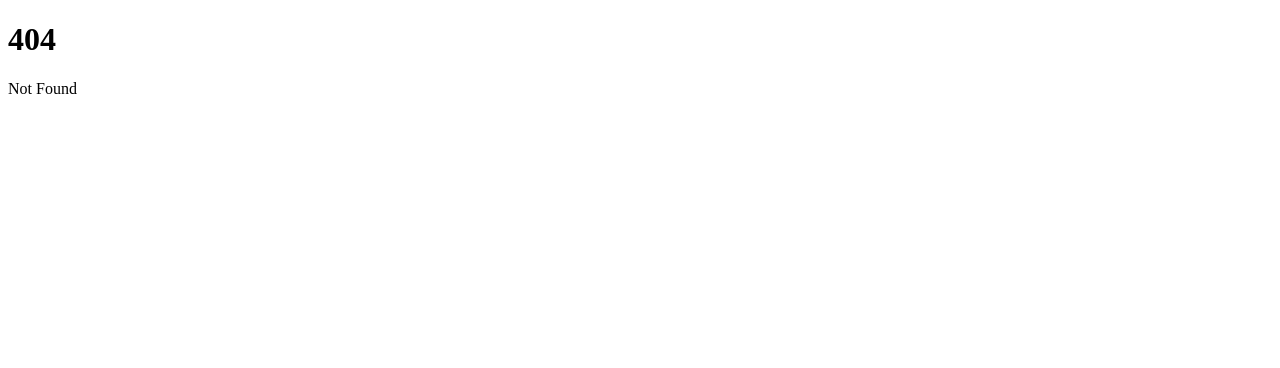
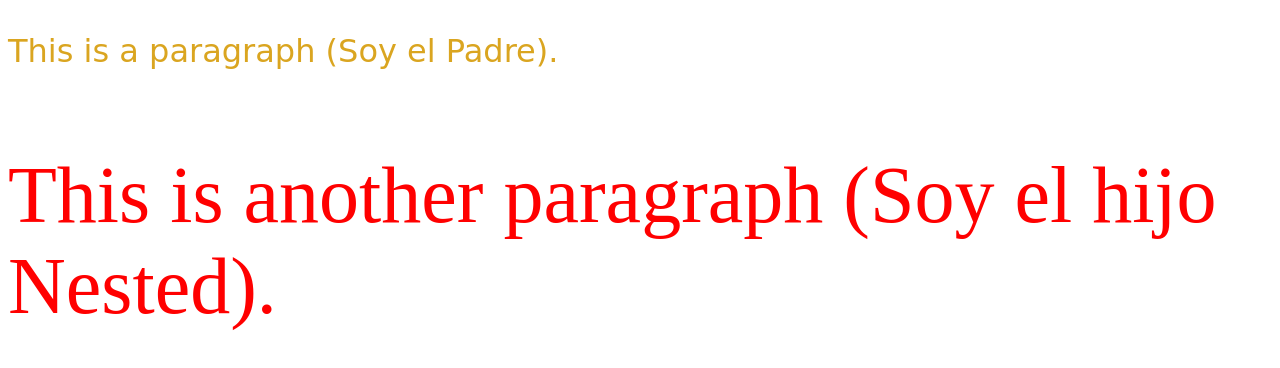
Before and after one commit to envyx10/Aprendiendo-Svelte, a SvelteKit app in the folder Aprendiend-svelte/: page /02-estilos-componentes in a window 1280 px wide. Before the commit this address had no page. Shown: the top 368 px of the page. Built offline with nearby package versions, Linux system fonts and the light colour scheme.

Commit message:
feat: agregar componente de estilos y estructura para la práctica de componentes anidados

```diff
--- a/Aprendiend-svelte/src/routes/+page.svelte
+++ b/Aprendiend-svelte/src/routes/+page.svelte
@@ -8,7 +8,7 @@
             <a href="/01-hola-mundo">Práctica 1: Hola Mundo y Atributos</a>
         </li>
 		<li>
-            <a href="/01-contador-basico">Práctica Extra: Contador (State)</a>
+            <a href="/02-estilos-componentes">Práctica 2: Estilos y Componentes (Nested)</a>
         </li>
         <li>
              <a href="/02-estado-derivado">Práctica Extra: Estado Derivado</a>
--- /dev/null
+++ b/Aprendiend-svelte/src/routes/02-estilos-componentes/+page.svelte
@@ -0,0 +1,21 @@
+
+<!-- Componente Padre -->
+
+<script lang="ts">
+    // Importamos el archivo que está en la misma carpeta (./)
+    // Podemos ponerle el nombre que queramos (ej: Prueba)
+	import Prueba from './Nested.svelte';
+</script>
+
+<p>This is a paragraph (Soy el Padre).</p>
+
+<Prueba />
+
+<style>
+    /* Estos estilos SOLO afectan a este archivo (+page.svelte) */
+	p {
+		color: goldenrod;
+		font-family: 'Comic Sans MS', cursive;
+		font-size: 2em;
+	}
+</style>
--- /dev/null
+++ b/Aprendiend-svelte/src/routes/02-estilos-componentes/Nested.svelte
@@ -0,0 +1,12 @@
+
+<!-- Compomente HIJO -->
+
+<style>
+	p {
+		color: red;
+		font-size: 5em;
+        font-family: 'Times New Roman', Times, serif;
+	}
+</style>
+
+<p>This is another paragraph (Soy el hijo Nested).</p>
```
